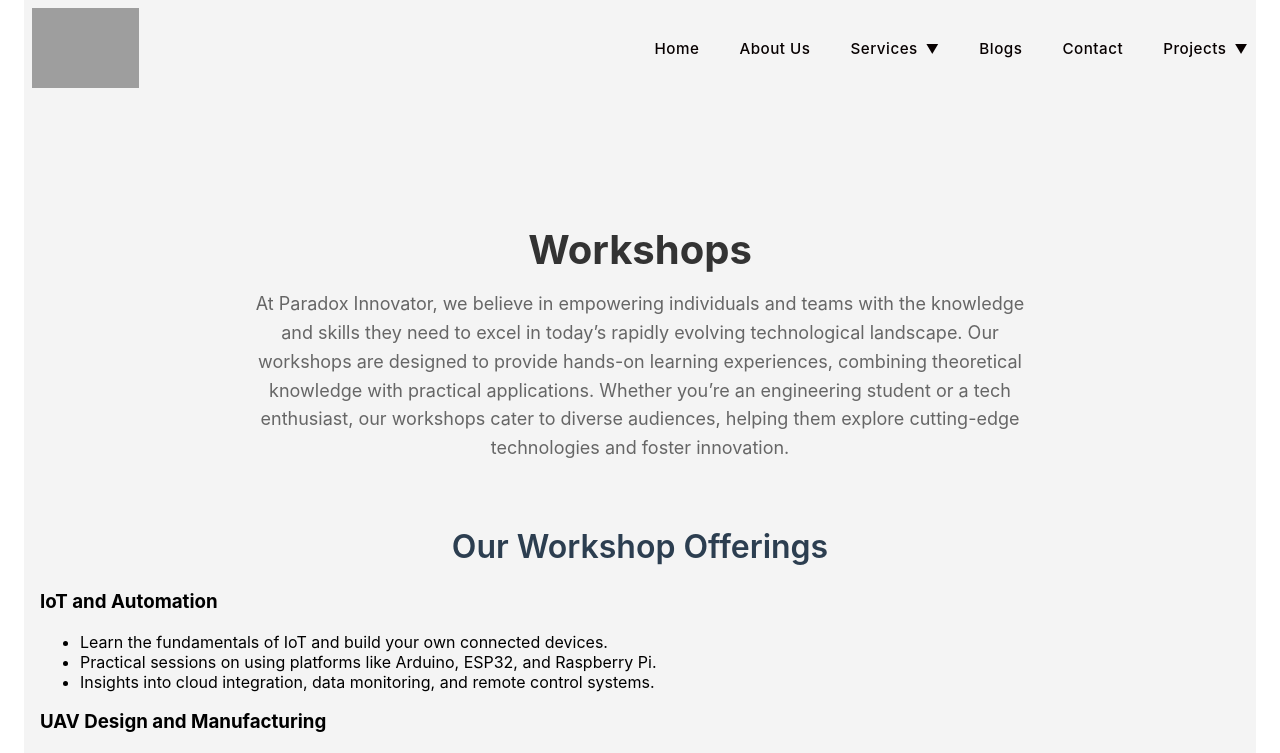
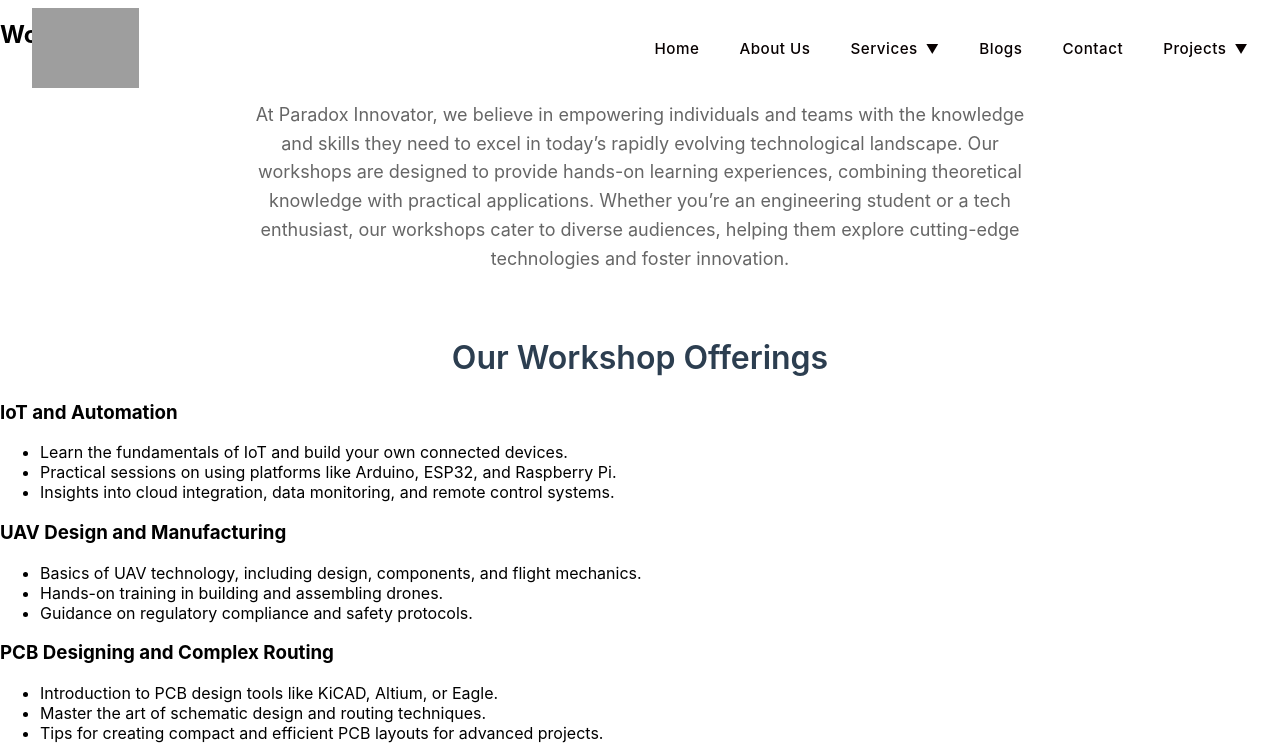
Before and after one commit to shivamp9381/paradox-innovator, a React (Create React App) app: page /workshops in a window 1280 px wide. Shown: the top 753 px of the page. Built offline with nearby package versions, Linux system fonts and the light colour scheme; grey boxes are pictures that could not be loaded.

Commit message:
Update WorkshopPage.jsx

```diff
--- a/src/Components/ServiceComponent/IndivdualServices/Workshop/WorkshopPage.jsx
+++ b/src/Components/ServiceComponent/IndivdualServices/Workshop/WorkshopPage.jsx
@@ -7,9 +7,12 @@ const WorkshopsPage = () => {
   return (
     <div>
       <Navbar />
-    <div className={styles.container}>
+    <div className={styles.pageContainer}>
+      {/* Hero Section */}
+        <section className={styles.hero}>
+          <h1 className={styles.title}>Workshops</h1>
+        </section>
       <section className={styles.intro}>
-        <h1 className={styles.heading}>Workshops</h1>
         <p className={styles.description}>
           At Paradox Innovator, we believe in empowering individuals and teams with the knowledge and skills they need to excel in today’s rapidly evolving technological landscape. Our workshops are designed to provide hands-on learning experiences, combining theoretical knowledge with practical applications. Whether you’re an engineering student or a tech enthusiast, our workshops cater to diverse audiences, helping them explore cutting-edge technologies and foster innovation.
         </p>
```
